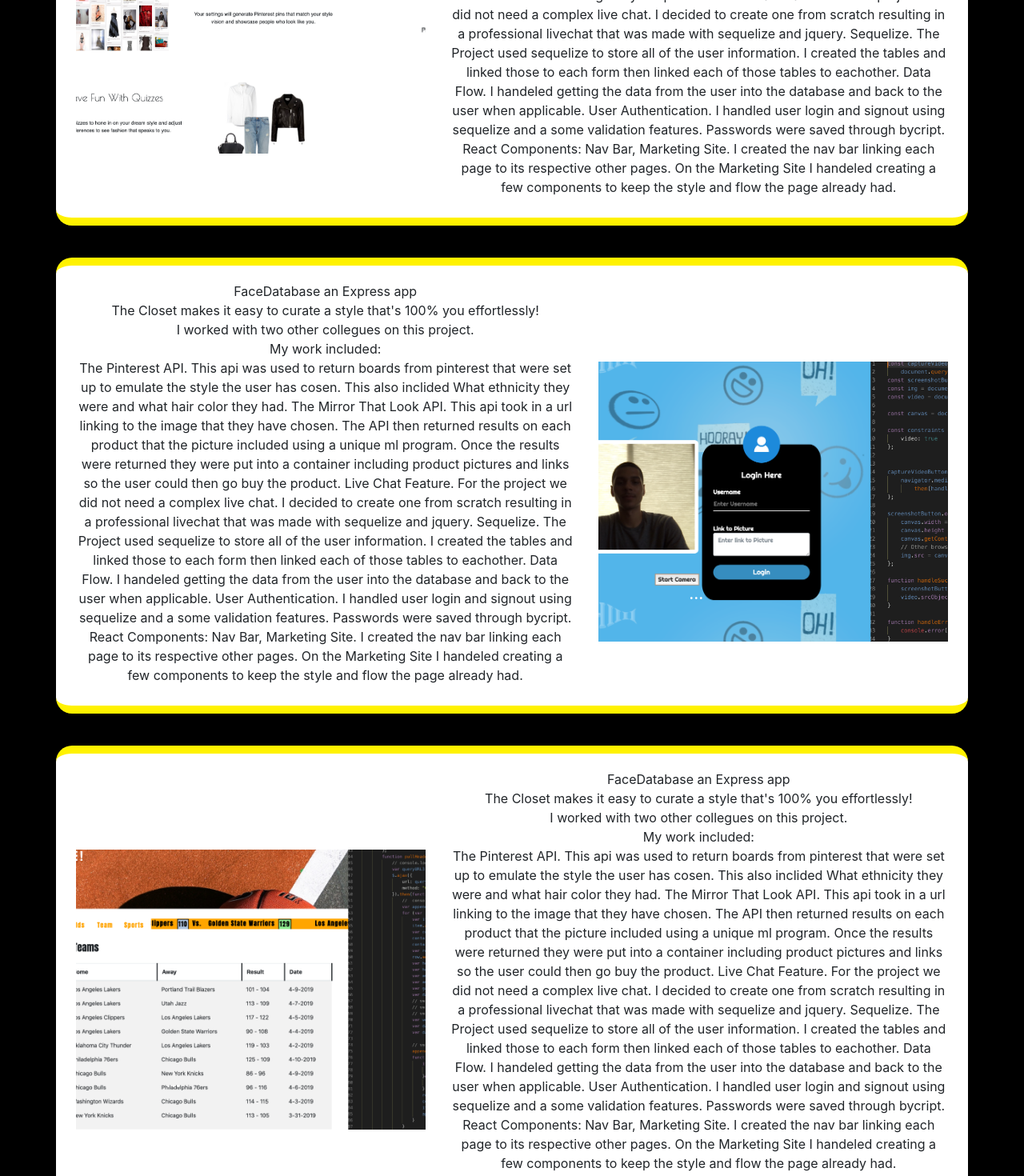
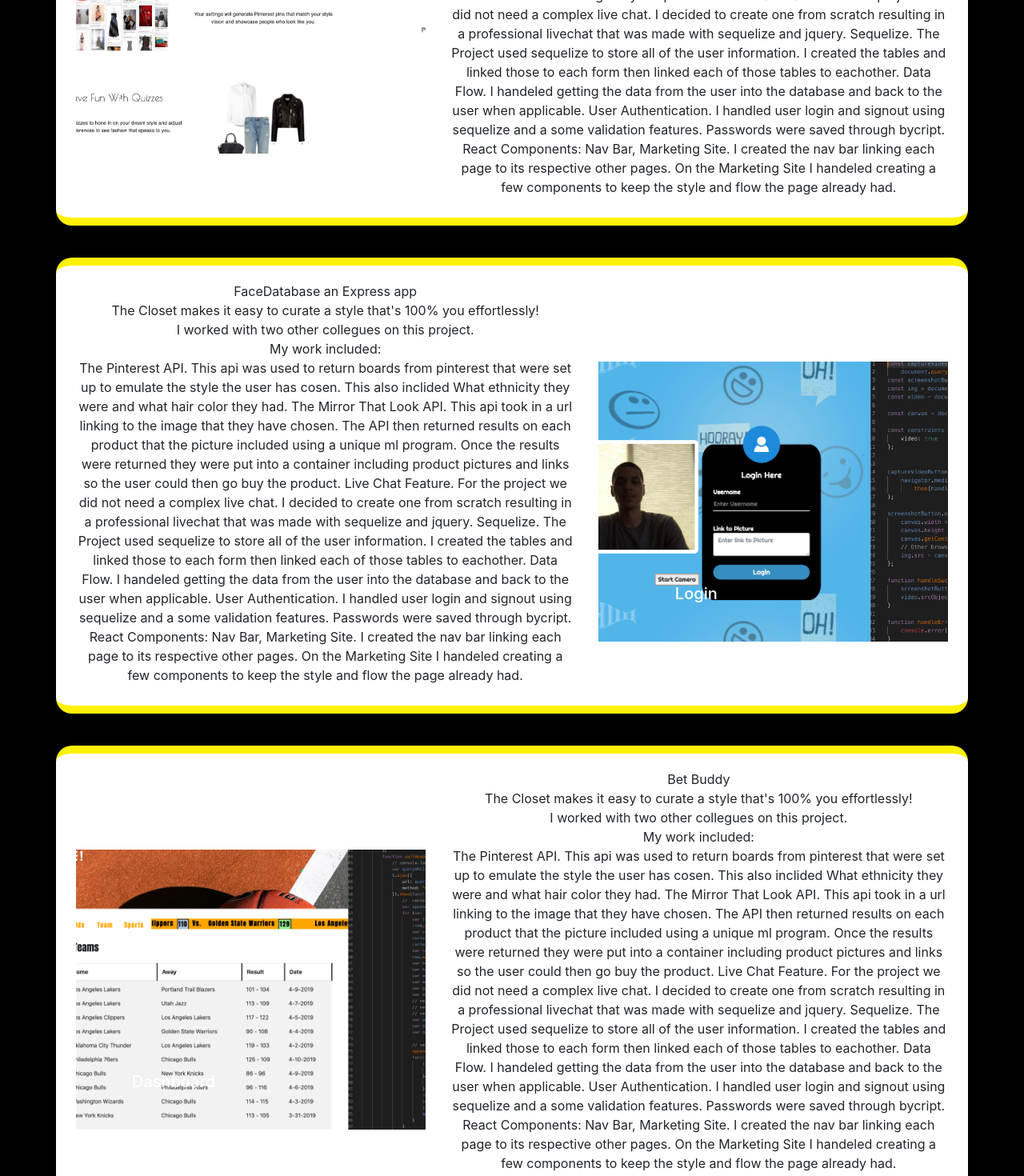
Before and after one commit to andre2656/My-Portfolio, a React (Create React App) app in the folder client/: page /Work in a window 1280 px wide. Shown: the part 560-2030 px from the top of the page at 80% size. Built offline with nearby package versions, Linux system fonts and the light colour scheme.

Commit message:
Added Captions to carousel in myWork

```diff
--- a/client/src/components/MyWork.js
+++ b/client/src/components/MyWork.js
@@ -1,7 +1,5 @@
 import React from 'react';
-import $ from 'jquery'
 const MyWork = () => {
-
     return (
         <div>
             <h3>My Work</h3>
@@ -15,31 +13,31 @@ const MyWork = () => {
                                 <div className="carousel-item active">
                                     <img className='MyWorkCorousel' src="../images/marketing.jpg" alt="..." />
                                     <div className="carousel-caption d-none d-md-block">
-                                        <h5>...</h5>
+                                        <h5 className= 'closetCarouselCap'>Marketing Site</h5>
                                     </div>
                                 </div>
                                 <div className="carousel-item">
                                     <img className='MyWorkCorousel' src="../images/SignUp.jpg" alt="..." />
                                     <div className="carousel-caption d-none d-md-block">
-                                        <h5>...</h5>
+                                        <h5 className='closetCarouselCap'>SignUp</h5>
                                     </div>
                                 </div>
                                 <div className="carousel-item">
                                     <img className='MyWorkCorousel' src="../images/settings.jpg" alt="..." />
                                     <div className="carousel-caption d-none d-md-block">
-                                        <h5>...</h5>
+                                        <h5 className='closetCarouselCap'>Settings</h5>
                                     </div>
                                 </div>
                                 <div className="carousel-item">
                                     <img className='MyWorkCorousel' src="../images/chatImg.jpg" alt="..." />
                                     <div className="carousel-caption d-none d-md-block">
-                                        <h5>...</h5>
+                                        <h5 className='closetCarouselCap'>Chat</h5>
                                     </div>
                                 </div>
                                 <div className="carousel-item">
                                     <img className='MyWorkCorousel' src="../images/APIimg.jpg" alt="..." />
                                     <div className="carousel-caption d-none d-md-block">
-                                        <h5>...</h5>
+                                        <h5 className='closetCarouselCap'>API's</h5>
                                     </div>
                                 </div>
                             </div>
@@ -83,31 +81,31 @@ const MyWork = () => {
                                 <div className="carousel-item active">
                                     <img className='MyWorkCorousel' src="../images/Login.jpg" alt="..." />
                                     <div className="carousel-caption d-none d-md-block">
-                                        <h5>...</h5>
+                                        <h5 className='faceCarouselCap'>Login</h5>
                                     </div>
                                 </div>
                                 <div className="carousel-item">
                                     <img className='MyWorkCorousel' src="../images/VideoCode.jpg" alt="..." />
                                     <div className="carousel-caption d-none d-md-block">
-                                        <h5>...</h5>
+                                        <h5 className= 'faceCarouselCap'>Video Code</h5>
                                     </div>
                                 </div>
                                 <div className="carousel-item">
                                     <img className='MyWorkCorousel' src="../images/Routes.jpg" alt="..." />
                                     <div className="carousel-caption d-none d-md-block">
-                                        <h5>...</h5>
+                                        <h5 className= 'faceCarouselCap'>Routes Code</h5>
                                     </div>
                                 </div>
                                 <div className="carousel-item">
                                     <img className='MyWorkCorousel' src="../images/App.jpg" alt="..." />
                                     <div className="carousel-caption d-none d-md-block">
-                                        <h5>...</h5>
+                                        <h5 className='faceCarouselCap'>App Code</h5>
                                     </div>
                                 </div>
                                 <div className="carousel-item">
                                     <img className='MyWorkCorousel' src="../images/Tabel.jpg" alt="..." />
                                     <div className="carousel-caption d-none d-md-block">
-                                        <h5>...</h5>
+                                        <h5 className='faceCarouselCap'>Sequelize Code</h5>
                                     </div>
                                 </div>
                             </div>
@@ -123,38 +121,38 @@ const MyWork = () => {
                                 <div className="carousel-item active">
                                     <img className='MyWorkCorousel' src="../images/Dashboard.jpg" alt="..." />
                                     <div className="carousel-caption d-none d-md-block">
-                                        <h5>...</h5>
+                                        <h5 className='betCarouselCap'>Dashboard</h5>
                                     </div>
                                 </div>
                                 <div className="carousel-item">
                                     <img className='MyWorkCorousel' src="../images/Score.jpg" alt="..." />
                                     <div className="carousel-caption d-none d-md-block">
-                                        <h5>...</h5>
+                                        <h5 className='betCarouselCap'>Score</h5>
                                     </div>
                                 </div>
                                 <div className="carousel-item">
                                     <img className='MyWorkCorousel' src="../images/Ranking.jpg" alt="..." />
                                     <div className="carousel-caption d-none d-md-block">
-                                        <h5>...</h5>
+                                        <h5 className='betCarouselCap'>Ranking Code</h5>
                                     </div>
                                 </div>
                                 <div className="carousel-item">
                                     <img className='MyWorkCorousel' src="../images/Css.jpg" alt="..." />
                                     <div className="carousel-caption d-none d-md-block">
-                                        <h5>...</h5>
+                                        <h5 className='betCarouselCap'>CSS Code</h5>
                                     </div>
                                 </div>
                                 <div className="carousel-item">
                                     <img className='MyWorkCorousel' src="../images/TeamRanking.jpg" alt="..." />
                                     <div className="carousel-caption d-none d-md-block">
-                                        <h5>...</h5>
+                                        <h5 className='betCarouselCap'>Team Ranking Code</h5>
                                     </div>
                                 </div>
                             </div>
                         </div>
                     </div>
                     <div className='col-md-7'>
-                        <p> FaceDatabase an Express app <br />
+                        <p> Bet Buddy <br />
                             The Closet makes it easy to curate a style that's 100% you effortlessly! <br />
                             I worked with two other collegues on this project.<br />
                             My work included: <br />
```
